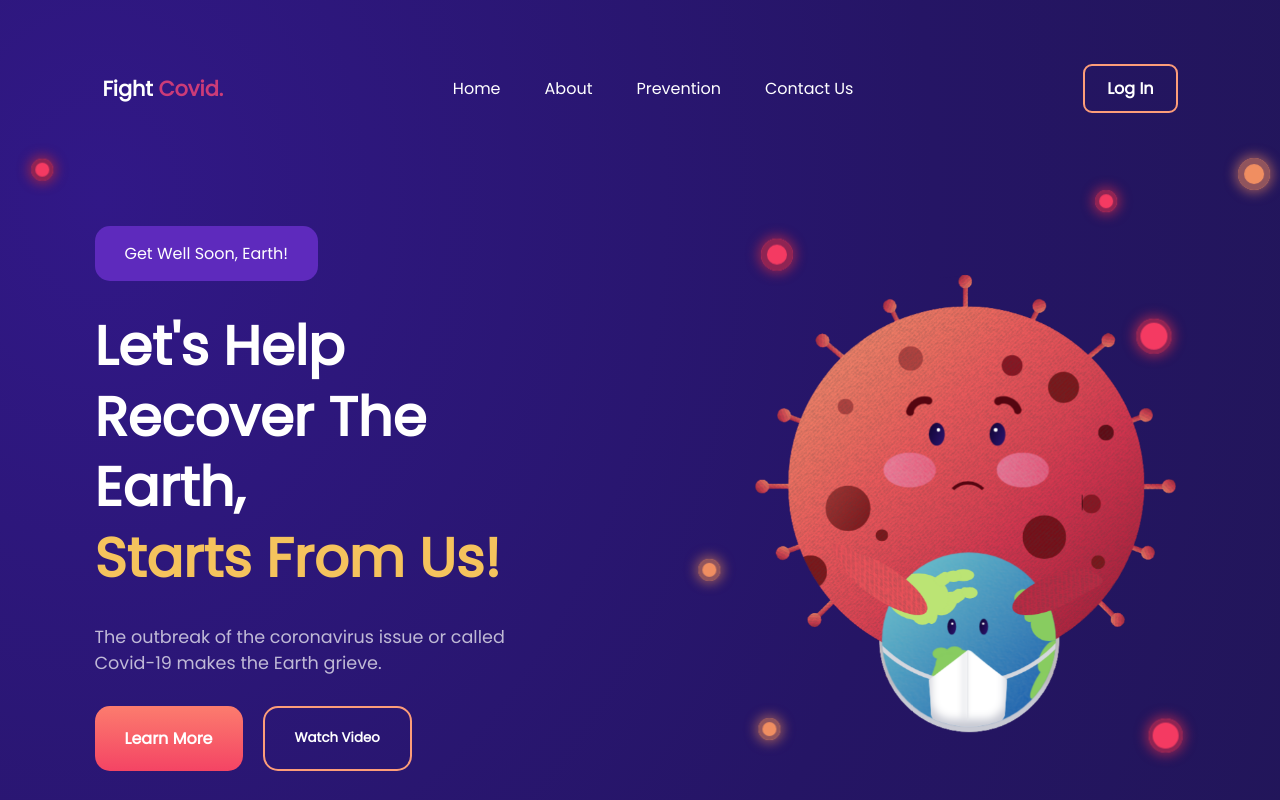
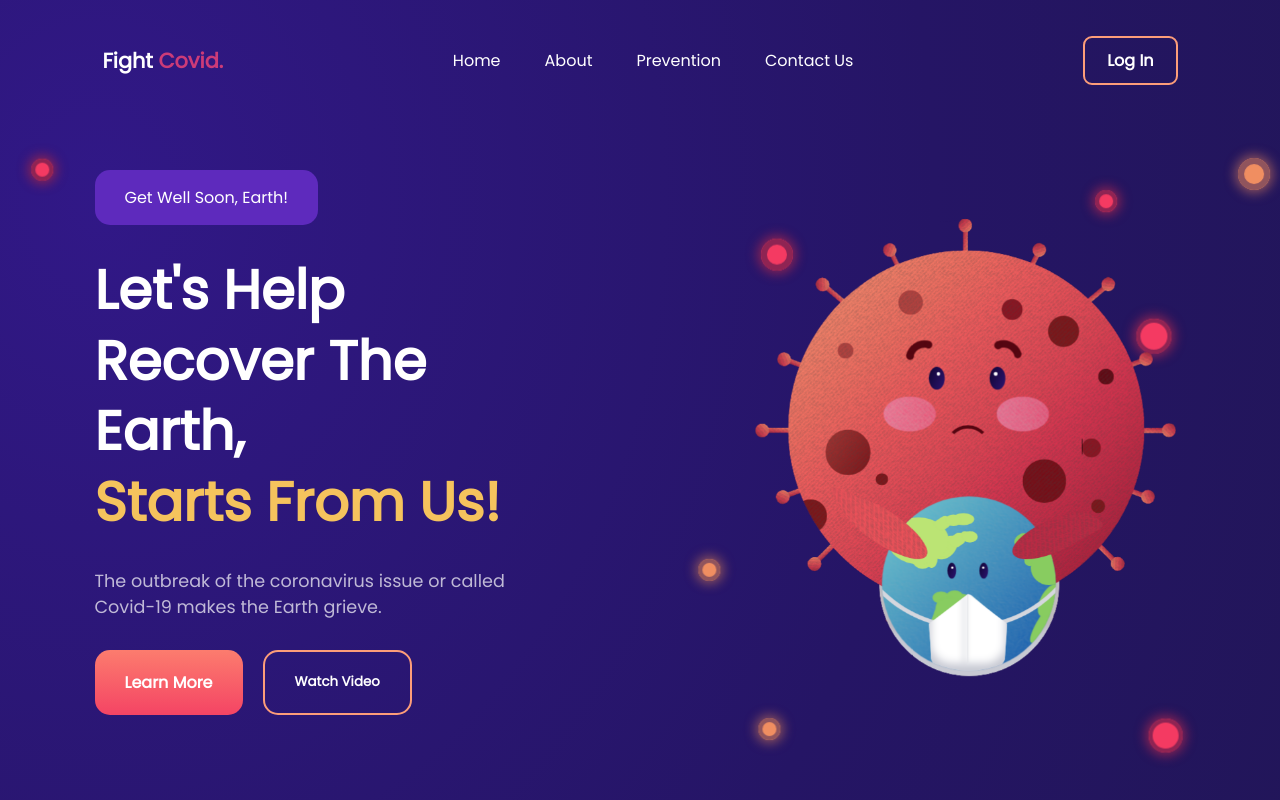
Before and after one commit to jkrmarmol/fight-covid, a React (Create React App) app: page / in a window 1280 px wide. Shown: the top 800 px of the page. Built offline with nearby package versions, Linux system fonts and the light colour scheme; no server answers.

Commit message:
fixed header height

```diff
--- a/src/style.css
+++ b/src/style.css
@@ -28,7 +28,7 @@ header {
   align-items: center;
   font-family: 'Poppins', sans-serif;
   padding: 0px 8%;
-  height: 22vh;
+  height: 15vh;
 }
 
 header ul li {
```
